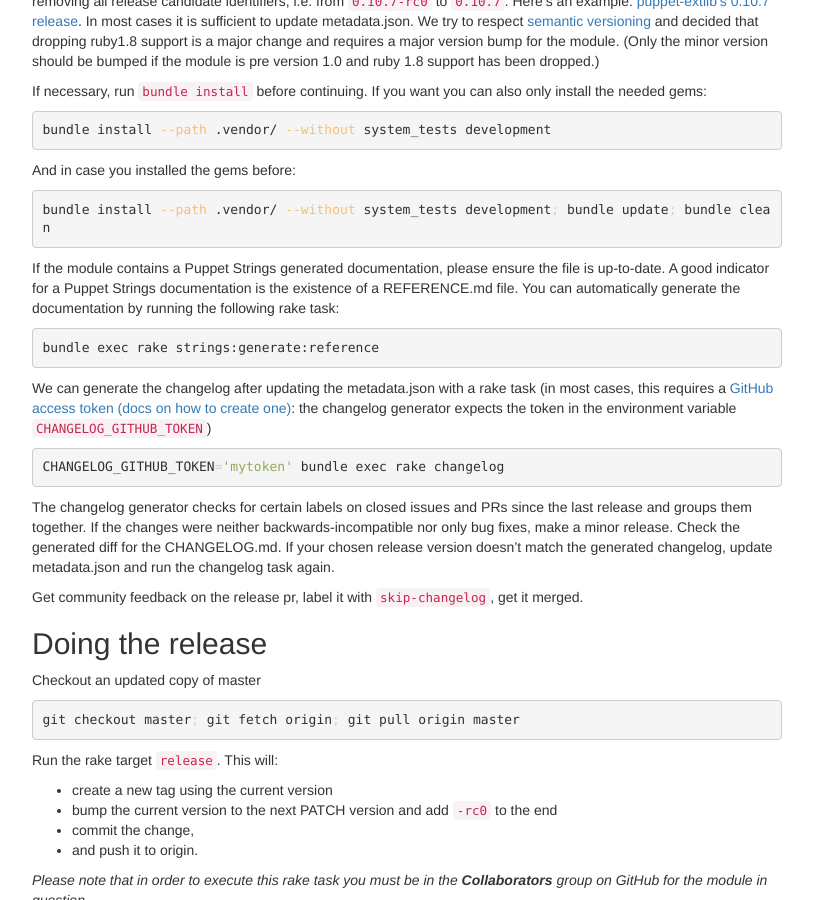
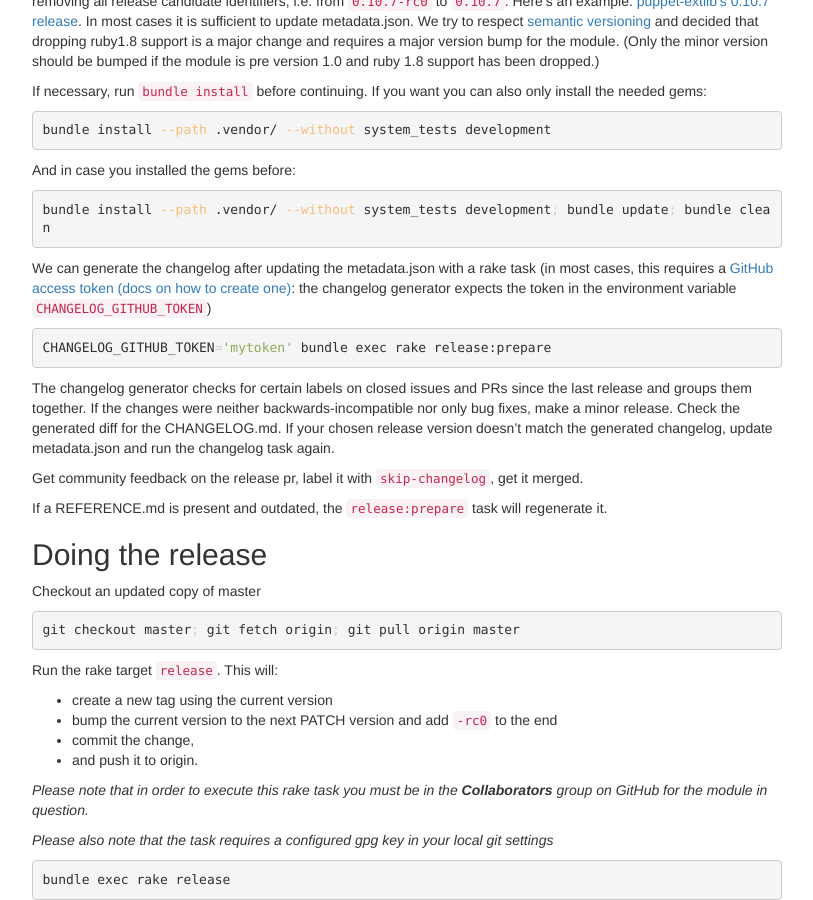
Before and after one commit to voxpupuli/voxpupuli.github.io, a Jekyll site: the page built from _docs/releasing_version.md, in a window 1280 px wide and 900 px high, scrolled down 493 px. Shown: the whole window, without its empty margins (233-1046 px from the left). Built offline with Jekyll 4.4.1, drawn with Linux system fonts in a browser that asks for light colours; nearby versions of some CDN libraries.

Commit message:
Update docs for new release:prepare task

````diff
--- a/_docs/releasing_version.md
+++ b/_docs/releasing_version.md
@@ -35,22 +35,13 @@ And in case you installed the gems before:
 bundle install --path .vendor/ --without system_tests development; bundle update; bundle clean
 ```
 
-If the module contains a Puppet Strings generated documentation, please
-ensure the file is up-to-date. A good indicator for a Puppet Strings
-documentation is the existence of a REFERENCE.md file. You can automatically
-generate the documentation by running the following rake task:
-
-```bash
-bundle exec rake strings:generate:reference
-```
-
 We can generate the changelog after updating the metadata.json with a rake task
 (in most cases, this requires a
 [GitHub access token (docs on how to create one)](https://help.github.com/en/github/authenticating-to-github/creating-a-personal-access-token-for-the-command-line):
 the changelog generator expects the token in the environment variable `CHANGELOG_GITHUB_TOKEN`)
 
 ```bash
-CHANGELOG_GITHUB_TOKEN='mytoken' bundle exec rake changelog
+CHANGELOG_GITHUB_TOKEN='mytoken' bundle exec rake release:prepare
 ```
 
 The changelog generator checks for certain labels on closed issues and PRs since
@@ -60,6 +51,9 @@ generated diff for the CHANGELOG.md. If your chosen release version doesn't
 match the generated changelog, update metadata.json and run the changelog task again.
 
 Get community feedback on the release pr, label it with `skip-changelog`, get it merged.
+
+If a REFERENCE.md is present and outdated, the `release:prepare` task will
+regenerate it.
 
 ## Doing the release
 
````
